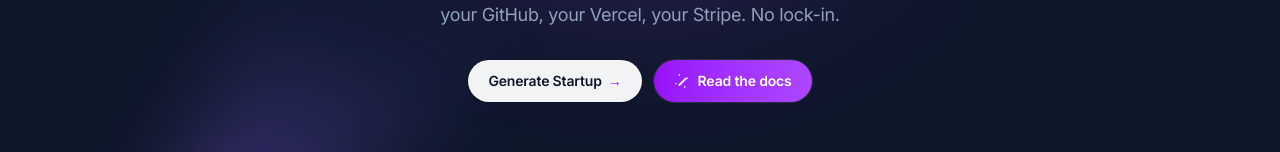
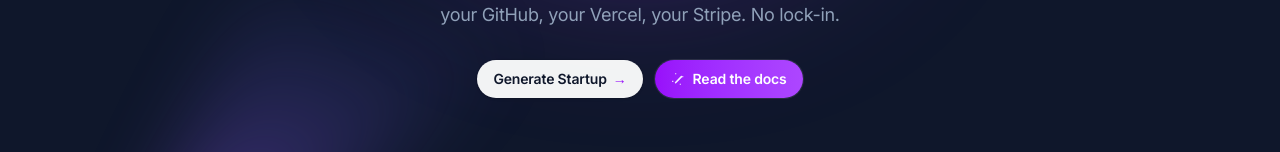
Before and after one commit to buildaistartups/buildaistartups.com, a Next.js app: page / in a window 1280 px wide. Shown: the part 9017-9169 px from the top of the page. Built offline with nearby package versions, Linux system fonts and the light colour scheme.

Commit message:
Update cta.tsx

```diff
--- a/components/cta.tsx
+++ b/components/cta.tsx
@@ -52,29 +52,27 @@ export default function Cta() {
               your Stripe. No lock-in.
             </p>
 
-            {/* Buttons — EXACT same sizing as hero buttons */}
+            {/* Compact buttons (same scale as hero) */}
             <div className="flex items-center justify-center gap-3">
-              {/* Primary (white pill) */}
+              {/* Primary – white pill */}
               <a
                 href="/generate"
-                className="inline-flex items-center gap-1.5 rounded-full px-5 py-2.5 text-sm font-semibold
-                           text-slate-900 bg-white/95 hover:bg-white shadow-sm ring-1 ring-black/5
-                           transition-colors"
+                className="inline-flex items-center gap-1.5 rounded-full px-4 py-2 text-sm font-semibold
+                           text-slate-900 bg-white/95 hover:bg-white ring-1 ring-black/5 shadow-sm transition"
               >
                 Generate Startup
                 <span className="text-purple-600">→</span>
               </a>
 
-              {/* Secondary (purple pill with wand icon) */}
+              {/* Secondary – purple pill with wand */}
               <a
                 href="/resources/docs"
-                className="inline-flex items-center gap-2 rounded-full px-5 py-2.5 text-sm font-semibold text-white
-                           bg-linear-to-r from-purple-600 to-purple-500 hover:brightness-110 ring-1 ring-white/10
-                           transition"
+                className="inline-flex items-center gap-2 rounded-full px-4 py-2 text-sm font-semibold text-white
+                           bg-linear-to-r from-purple-600 to-purple-500 hover:brightness-110 ring-1 ring-white/10 transition"
               >
                 <svg
                   aria-hidden="true"
-                  className="h-4 w-4 opacity-90"
+                  className="h-3.5 w-3.5 opacity-90"
                   viewBox="0 0 24 24"
                   fill="currentColor"
                 >
```
